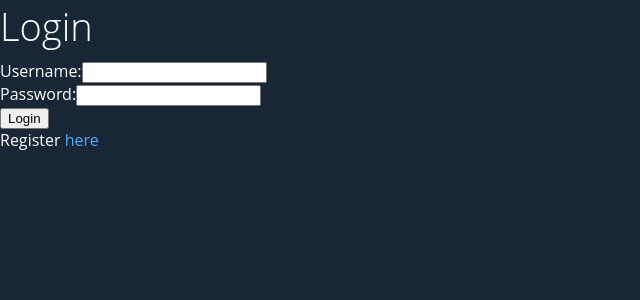
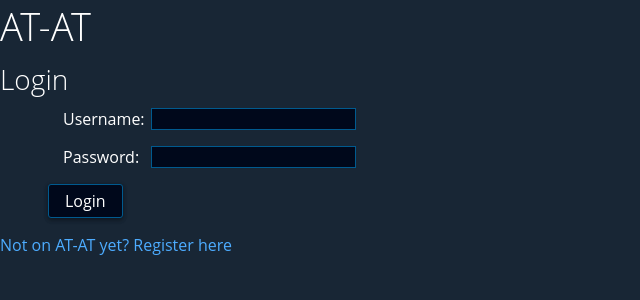
Before and after one commit to willjantscher/SDI_Capstone, a React (Create React App) app in the folder at-at/: page /login in a window 1280 px wide. Shown: the top 300 px of the page, without its empty margins (0-640 px from the left). Built offline with nearby package versions, Linux system fonts and the light colour scheme; a web font is replaced by a local one.

Commit message:
added css

```diff
--- a/at-at/src/login/LoginMain.jsx
+++ b/at-at/src/login/LoginMain.jsx
@@ -46,22 +46,39 @@ class LoginMain extends React.Component {
       } else {
         return(
             <div>
-                <h1>Login</h1>
-                <form id="recipe-form" onSubmit = {this.handleLogin}>
-                    <label>
-                        Username:
-                        <input type='text' name='username' value={this.state.username} onChange={this.handleInput}></input>
-                    </label>
-                    <br/>
-                    <label>
-                        Password:
-                        <input type='password' name='passphrase' value={this.state.passphrase} onChange={this.handleInput}></input>
-                    </label>
-                    <br/>
-                    <input type="submit" value="Login" />
+                <h1>AT-AT</h1>
+                <h2>Login</h2>
+                <div className="rux-form-field__label"></div>
+                <form className="container-fluid" onSubmit = {this.handleLogin}>
+                    <div className="row pb-3 pl-5">
+                        <label htmlFor="username" className="col-sm-1" >Username:</label>
+                        <input
+                            className="rux-input col-md-2 will-colors"
+                            id="username"
+                            type="text"
+                            name="username"
+                            value={this.state.username}
+                            onChange={this.handleInput}
+                        ></input>
+                    </div>
+                    <div className="row pb-3 pl-5">
+                        <label htmlFor="passphrase" className="col-sm-1" >Password:</label>
+                        <input
+                            className="rux-input col-md-2 will-colors"
+                            id="passphrase"
+                            type="password"
+                            name="passphrase"
+                            value={this.state.passphrase}
+                            onChange={this.handleInput}
+                        ></input>
+                    </div>
+                    <div className="row pb-3 pl-5">
+                        <input className="will-colors rux-button" type="submit" value="Login"/>
+                    </div>
                 </form>
-                <label>Register
-                    <a className="nav-link" href="/register"> here </a>
+
+                <label>
+                    <a className="nav-link" href="/register">Not on AT-AT yet? Register here</a>
                 </label>
             </div>
         )
--- a/at-at/src/login/RegisterMain.jsx
+++ b/at-at/src/login/RegisterMain.jsx
@@ -61,35 +61,77 @@ class RegisterMain extends React.Component {
         return(
             <div>
                 <h1>Register</h1>
-                <form onSubmit = {this.handleRegistration}>
-                    <label>Unit:
-                        <select name='selected_unit' value={this.state.selected_unit} onChange={this.handleInput}>
+                <div className="rux-form-field__label"></div>
+                <form className="container-fluid" onSubmit = {this.handleRegistration}>
+                    <div className="row pb-3 pl-5">
+                    <label htmlFor="unit" className="col-sm-2" >Unit: </label>
+                        <select className="rux-select col-md-3 will-colors" name='selected_unit' value={this.state.selected_unit} onChange={this.handleInput}>
                             <option key="empty" value=""></option>
                             {this.state.unit_names.map(unit => <option key={unit} value={unit}> {unit}</option>)}
                         </select>
-                    </label>
-                    <br/>
-                    <label>Username:
-                        <input type='text' name='username' value={this.state.username} onChange={this.handleInput}></input>
-                    </label>
-                    <br/>
-                    <label>Password:
-                        <input type='password' name='passphrase' value={this.state.passphrase} onChange={this.handleInput}></input>
-                    </label>
-                    <br/>
-                    <label>Confirm Password:
-                    <input type='password' name='confirmPassphrase' value={this.state.confirmPassphrase} onChange={this.handleInput}></input>
-                    </label>
-                    <br/>
-                    <label>First Name:
-                    <input type='text' name='first_name' value={this.state.first_name} onChange={this.handleInput}></input>
-                    </label>
-                    <br/>
-                    <label>Last Name:
-                    <input type='text' name='last_name' value={this.state.last_name} onChange={this.handleInput}></input>
-                    </label>
-                    <br/>
-                    <input type="submit" value="Submit" />
+                    </div>
+                    <div className="row pb-3 pl-5">
+                        <label htmlFor="username" className="col-sm-2" >Username:</label>
+                        <input
+                            className="rux-input col-md-2 will-colors"
+                            id="username"
+                            type="text"
+                            name="username"
+                            value={this.state.username}
+                            onChange={this.handleInput}
+                        ></input>
+                    </div>
+                    <div className="row pb-3 pl-5">
+                        <label htmlFor="passphrase" className="col-sm-2" >Password:</label>
+                        <input
+                            className="rux-input col-md-2 will-colors"
+                            id="passphrase"
+                            type="password"
+                            name="passphrase"
+                            value={this.state.passphrase}
+                            onChange={this.handleInput}
+                        ></input>
+                    </div>
+
+                    <div className="row pb-3 pl-5">
+                        <label htmlFor="confirmPassphrase" className="col-sm-2" >Confirm Password:</label>
+                        <input
+                            className="rux-input col-md-2 will-colors"
+                            id="passphrase"
+                            type="password"
+                            name="confirmPassphrase"
+                            value={this.state.confirmPassphrase}
+                            onChange={this.handleInput}
+                        ></input>
+                    </div>
+
+                    <div className="row pb-3 pl-5">
+                        <label htmlFor="first_name" className="col-sm-2" >First Name:</label>
+                        <input
+                            className="rux-input col-md-2 will-colors"
+                            id="first_name"
+                            type="text"
+                            name="first_name"
+                            value={this.state.first_name}
+                            onChange={this.handleInput}
+                        ></input>
+                    </div>
+
+                    <div className="row pb-3 pl-5">
+                        <label htmlFor="last_name" className="col-sm-2" >Last Name:</label>
+                        <input
+                            className="rux-input col-md-2 will-colors"
+                            id="last_name"
+                            type="text"
+                            name="last_name"
+                            value={this.state.last_name}
+                            onChange={this.handleInput}
+                        ></input>
+                    </div>
+
+                    <div className="row pb-3 pl-5">
+                        <input className="will-colors rux-button" type="submit" value="Register"/>
+                    </div>
                 </form>
                 <label>Already have an account? </label>
                 <a className="nav-link" href="/login">Login </a>
--- a/at-at/src/login/UserProfileMain.jsx
+++ b/at-at/src/login/UserProfileMain.jsx
@@ -125,24 +125,47 @@ class UserProfileMain extends React.Component {
 
                 {
                 this.state.editPasswordView ?
-                    <form onSubmit = {this.changePassword}>
-                        <label>
-                            Current Password:
-                            <input type='password' name='old_password' value={this.state.old_password} onChange={this.handleInput}></input>
-                        </label>
-                        <br/>
-                        <label>
-                            New Password:
-                            <input type='password' name='new_password' value={this.state.new_password} onChange={this.handleInput}></input>
-                        </label>
-                        <br/>
-                        <label>
-                            Confirm New Password:
-                            <input type='password' name='confirm_new_password' value={this.state.confirm_new_password} onChange={this.handleInput}></input>
-                        </label>
-                        <br/>
-                        <input type="submit" value="Save Changes" />
+                    <>
+                    <div className="rux-form-field__label"></div>
+                    <form className="container-fluid" onSubmit = {this.changePassword}>
+                        <div className="row pb-3">
+                            <label htmlFor="old_password" className="col-sm-2" >Current Password:</label>
+                            <input
+                                className="rux-input col-md-2 will-colors"
+                                id="old_password"
+                                type="password"
+                                name="old_password"
+                                value={this.state.old_password}
+                                onChange={this.handleInput}
+                            ></input>
+                        </div>
+                        <div className="row pb-3">
+                            <label htmlFor="new_password" className="col-sm-2" >New Password:</label>
+                            <input
+                                className="rux-input col-md-2 will-colors"
+                                id="new_password"
+                                type="password"
+                                name="new_password"
+                                value={this.state.new_password}
+                                onChange={this.handleInput}
+                            ></input>
+                        </div>
+                        <div className="row pb-3">
+                            <label htmlFor="confirm_new_password" className="col-sm-2" >Confirm New Password:</label>
+                            <input
+                                className="rux-input col-md-2 will-colors"
+                                id="confirm_new_password"
+                                type="password"
+                                name="confirm_new_password"
+                                value={this.state.confirm_new_password}
+                                onChange={this.handleInput}
+                            ></input>
+                        </div>
+                        <div className="row pb-3 pl-5">
+                            <input className="will-colors rux-button" type="submit" value="Save Changes"/>
+                        </div>
                     </form>
+                    </>
                 : null
                 }
                 <br/>
@@ -156,16 +179,21 @@ class UserProfileMain extends React.Component {
 
                 {
                 this.state.editUnitView ?
-                    <form onSubmit = {this.changeUnit}>
-                        <label>New Unit:
-                            <select name='selected_unit' value={this.state.selected_unit} onChange={this.handleInput}>
+                    <>
+                    <div className="rux-form-field__label"></div>
+                     <form className="container-fluid" onSubmit = {this.changeUnit}>
+                        <div className="row pb-3">
+                            <label htmlFor="unit" className="col-sm-1" >Unit: </label>
+                            <select className="rux-select col-md-3 will-colors" name='selected_unit' value={this.state.selected_unit} onChange={this.handleInput}>
                                 <option key="empty" value=""></option>
-                                {this.state.unit_names.map(unit => <option value={unit} key={unit}> {unit}</option>)}
+                                {this.state.unit_names.map(unit => <option key={unit} value={unit}> {unit}</option>)}
                             </select>
-                        </label>
-                        <br/>
-                        <input type="submit" value="Save Changes" />
+                        </div>
+                        <div className="row pb-3 pl-5">
+                            <input className="will-colors rux-button" type="submit" value="Save Changes"/>
+                        </div>
                     </form>
+                    </>
                 : null
                 }
 
```
